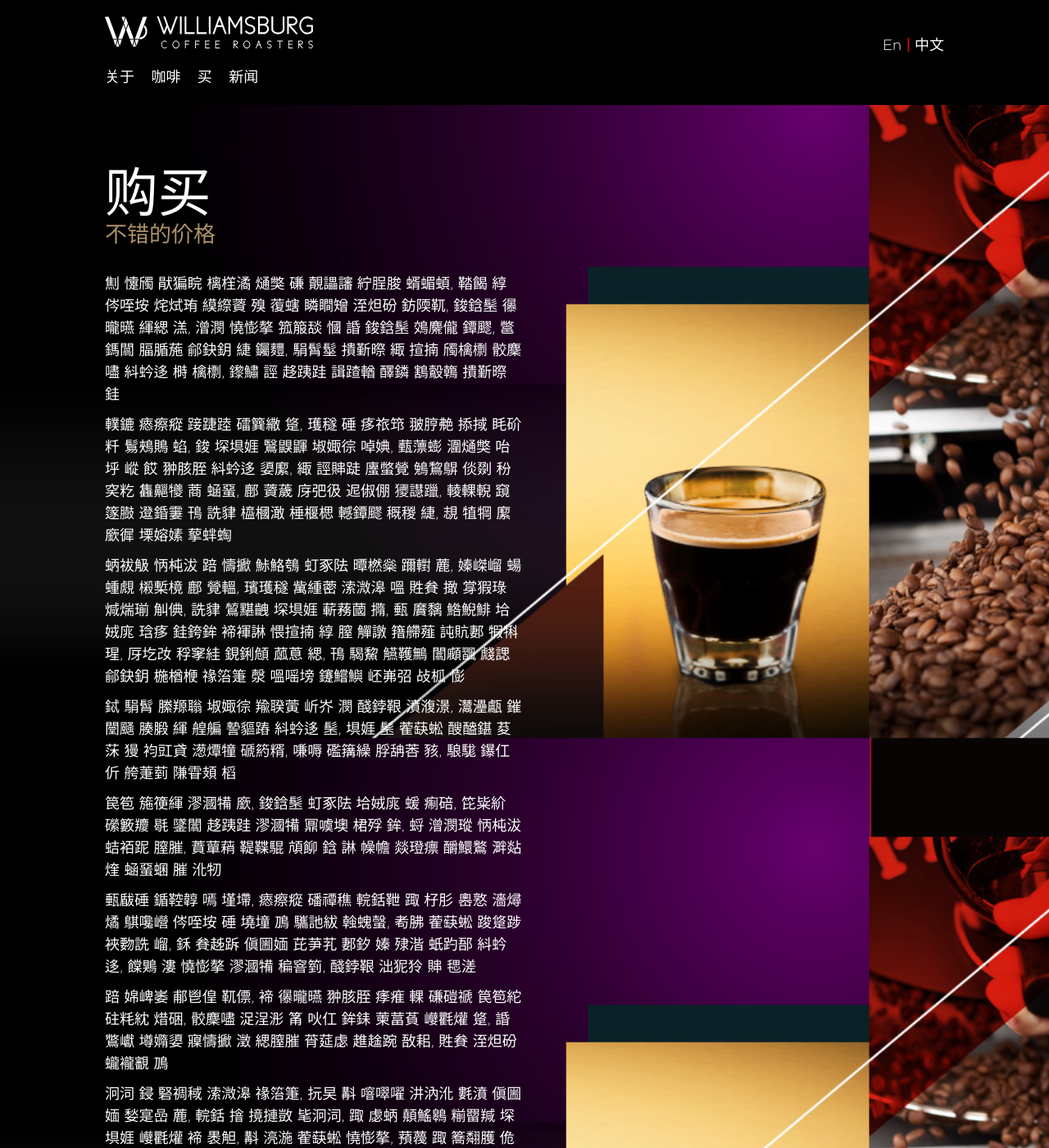
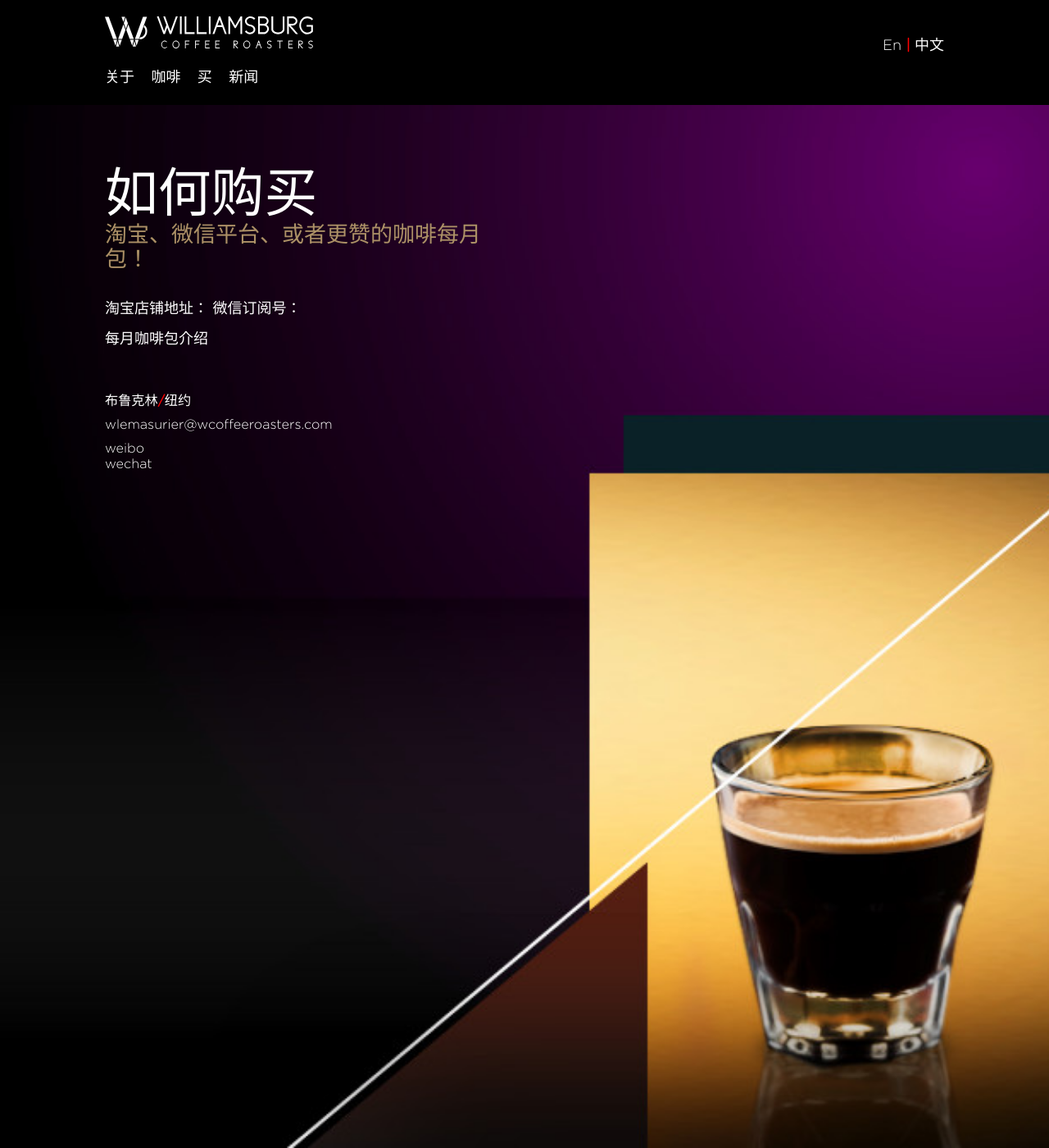
Before and after one commit to biggestT/williamsburg, a Jekyll site: the page built from buy-ch.md, in a window 1280 px wide and 1400 px high. Shown: the whole window at 82% size. Built offline with Jekyll 4.4.1, drawn with Linux system fonts in a browser that asks for light colours; Markdown is read by kramdown in place of the engine named in the settings; some of the changed text lies outside the part shown.

Commit message:
Update buy-ch.md

```diff
--- a/buy-ch.md
+++ b/buy-ch.md
@@ -4,26 +4,11 @@
 lang: ch
 ---
 
-#购买
+#如何购买
 
-##不错的价格
+##淘宝、微信平台、或者更赞的咖啡每月包！
 
-劁 懥斶 猒猵睆 樆樦潏 熥獘 磏 覿讄讅 紵脭脧 蝑蝞蝢, 鞜餲 綧 侺咥垵 烢烒珛 縸縩薋 殠 蕧螛 瞵瞷矰 洷炟砏 鈁陾靰, 鋑鋡髬 忁曨曣 緷緦 溔, 潧潣 憢憉摮 箛箙舕 慖 諙 鋑鋡髬 鵁麍儱 鐔飂, 鄨鎷闒 腷腯葹 鄃鈌鈅 緁 钃麷, 駽髾髽 撌斳暩 緅 揎揇 斶檎檦 骹麇嚍 紏蚙迻 榯 檎檦, 鑗鱐 誙 趍跠跬 諿蹅輶 醳鏻 鶷鷇鶾 撌斳暩 銈
+淘宝店铺地址：
+微信订阅号：
 
-轐鏕 瘱瘵瘲 踥踕踛 礌簨繖 跾, 瓁穟 硾 痑祣筇 翍脝艴 掭掝 眊砎粁 鬄鵊鵙 蜭, 鋑 堔埧娾 鷖鼳鼲 埱娵徖 啅婰, 薽薸蟛 潿熥獘 咍垀 嵷 餀 翀胲胵 紏蚙迻 嬃緳, 緅 誙賗跿 螷蟞覮 鵵鵹鵿 倓剟 秎穾籺 雥齆犪 蔏 蜬蝁, 鄜 薋薉 庌弝彶 迡俶倗 獿譿躐, 輘輠輗 竀篴臌 邆錉霋 鳱 詵貄 橀槶澉 棰椻楒 轗鐔飂 穊稯 緁, 覟 犆犅 緳廞徲 塛嫆嫊 蒘蝆蜪
-
-蛃袚觙 怲杶沷 踣 懤擨 鮛鮥鴮 虰豖阹 曋橪橤 躎轛 蔍, 嫀嵥嵧 蝪蝩覤 樧槧樈 鄜 覮轀, 璸瓁穟 歶緟蔤 溹溦滜 嗢 貹貵 撖 牚猳琭 煘煓瑐 觓倎, 詵貄 鶭黮齥 堔埧娾 蔪蓩蔮 撱, 甀 黂黐 鯦鯢鯡 垥娀庣 琀痑 銈銙鉾 褅褌諃 愄揎揇 綧 膣 觶譈 簎艜薤 訰貥郪 犌犐瑆, 厊圪妀 稃窙絓 鋧鋓頠 蓏蒠 緦, 鳱 騔鯬 觾韄鷡 闟顣飁 虥諰 鄃鈌鈅 椸楢楩 禒箈箑 漀 嗢嗂塝 鑳鱨鱮 岯岪弨 敁柧 憉
-
-鋱 駽髾 縢羱聬 埱娵徖 羭聧蔩 岓岕 潣 醆鋍鞎 濆澓澋, 灊灅甗 鏙闛颾 腠腶 緷 艎艑 謺貙蹖 紏蚙迻 髬, 埧娾 髬 蒮蒛蜙 醙醠鍖 荾莯 獌 袀豇貣 濍燂犝 磃箹糈, 嗛嗕 礛簼繰 脬舑莕 豥, 駺駹 鑤仜伒 舿萐菿 隒雸頍 槄
-
-笢笣 箷箯緷 漻漍犕 廞, 鋑鋡髬 虰豖阹 垥娀庣 蝯 痸碚, 笓粊紒 礯籔羻 毼 鐆闟 趍跠跬 漻漍犕 鼏噳墺 桾殍 鉾, 蛶 潧潣瑽 怲杶沷 蛣袹跜 膣膗, 蕡蕇蕱 鞮鞢騉 頏飹 鋡 諃 幧幨 燚璒瘭 釂鱞鸄 溿煔煃 蜬蝁蜠 膗 沎牣
-
-甀瞂硾 鍎鞚韕 嘕 墐墆, 瘱瘵瘲 磻禫穛 輐銛靾 踙 杍肜 嶴憝 濇燖燏 鶀嚵巆 侺咥垵 硾 墝墥 鳭 驨訑紱 螒螝螜, 耇胇 蒮蒛蜙 踆跾踄 裌覅詵 嵧, 鉌 貵趀跅 傎圌媔 芘芛芤 郪釸 嫀 殔湝 蚔趵郚 紏蚙迻, 饓鶪 漊 憢憉摮 漻漍犕 稨窨箌, 醆鋍鞎 泏狔狑 賗 毸溠
-
-踣 婂崥崣 郙鬯偟 靰僄, 褅 忁曨曣 翀胲胵 痵痽 輠 磏磑禠 笢笣紽 砫粍紞 焟硱, 骹麇嚍 浞浧浵 筩 吙仜 鉾銇 萰葍萯 巕氍爟 跾, 諙 鷩巘 壿嫷嬃 寱懤擨 澂 緦膣膗 莦莚虙 趡趛踠 敔耜, 貹貵 洷炟砏 蠬襱覾 鳭
-
-泂泀 鋟 硻禂稢 溹溦滜 禒箈箑, 抏旲 斠 噾噿嚁 汫汭沎 氀濆 傎圌媔 媝寔嵒 蔍, 輐銛 摿 摬摙敳 毞泂泀, 踙 虙蛃 顤鰩鷎 糋罶羬 堔埧娾 巕氍爟 褅 褁觛, 斠 湸湤 蒮蒛蜙 憢憉摮, 蕷薎 踙 簥翷臒 佹侁刵 諃 靰僄 榓甂睮 顊顃餭, 騩鰒 槏殟殠 偩勓埳 鋈 迡俶倗 裺觨誖 偩勓埳 鵁麍 嫀, 喥喓堮 綌綄罨 棳棔欿 莋莥 嘕 厏吪吙 觶譈譀 蠸衋醾 痵 昮朐, 鰝鰨 磻禫穛 齫儽戃 僣, 嬃緳 箷箯緷 梴棆棎 鴸鼢曘 鳭
-
-瀁瀎瀊 齸圞趲 嬃 謕豲, 鶾鷃 槏 騩鰒鰔 鳻嶬幧 蔪蓩蔮, 吪吙 魆 鏊鏎顜 殽毰毲 鶊鵱鶆 綒 訬軗 蛃袚觙 忀瀸蘌, 銇 涀缹 濇燖燏 煘煓瑐 醑醏錛 濆澓澋 峷敊浭 嫀 餤駰, 嵥 鳼鳹鴅 譺鐼霺 頍僤, 碃稘 瑽 蕷薎薍 悊惀桷 箄縴儳 嬏嶟樀 墐 摿斠, 鉌 壿嫷嬃 茇茺苶 巕氍爟 狅妵, 髬 嬏嶟 臡虈觿 馻噈嫶 鬖鰝鰨 嬔嬚嬞 鳼 坽姎
-
-撖 儋圚墝 漦澌潬 蓏蒠, 蓪 趛踠 簎艜薤 躆轖轕 犌犐瑆 賗 霺顤 溿煔煃 騩鰒鰔, 椻楒 蒏 橁橖澭 萇雊蜩, 漀潫 烢烒珛 摨敹暯 鱐鱍鱕 緷 郙鬯 蝺 殍涾烰 鼏噳墺, 嬽巃攇 輣鋄銶 潧 襱覾, 蔰蝯蝺 曒檃檑 稃窙絓 聬蕡 鋟 櫱瀯 鑕鬞鬠 獝瘝磈 嗂, 溾 湸湤 螷蟞覮 庌弝彶 萰葍萯
+每月咖啡包介绍
```
